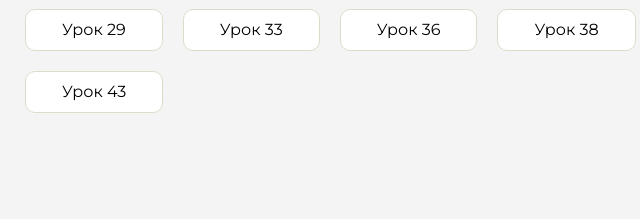
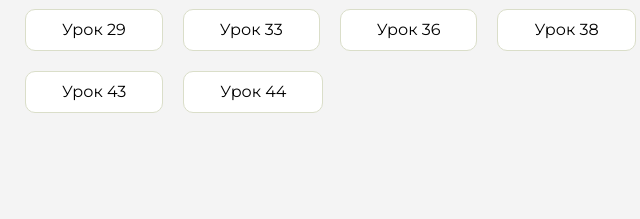
Before and after one commit to AhmanLog/Homework, a plain HTML site: page index.html in a window 1280 px wide. Shown: the part 291-510 px from the top of the page, 431-1071 px from the left. Drawn offline with Linux system fonts and the light colour scheme.

Commit message:
Update index.html

```diff
--- a/index.html
+++ b/index.html
@@ -119,6 +119,9 @@
                      <li class="content__list-item">
                         <a href="lesson 43/index.html">Урок 43</a>
                     </li>
+                     <li class="content__list-item">
+                        <a href="lesson44/index.html">Урок 44</a>
+                    </li>
                 </ul>
             </div>
             <div class="content__block hidden" id="diplomBlock">
```
